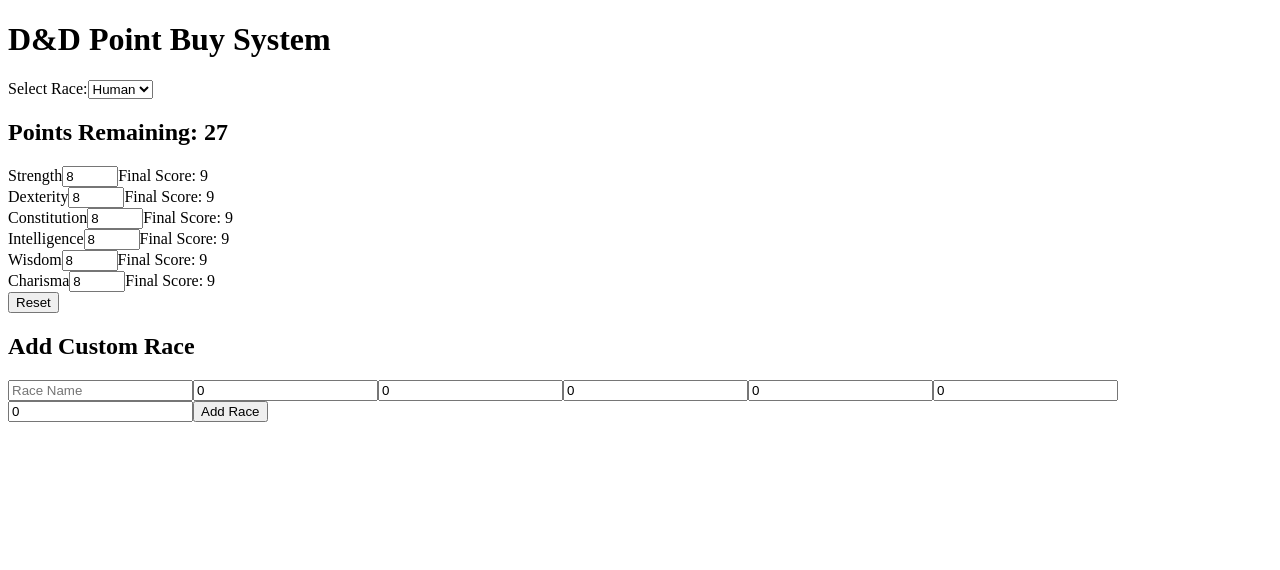
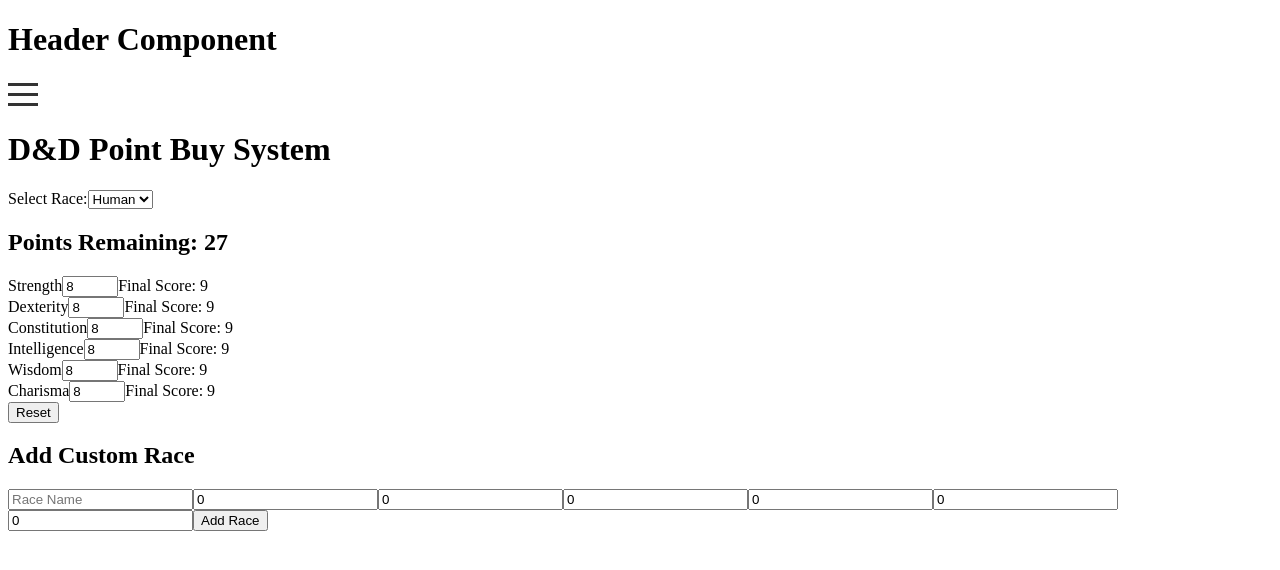
Before and after one commit to SusannaOs/DnDTool, a React app: page / in a window 1280 px wide. Built offline with nearby package versions, Linux system fonts and the light colour scheme.

Commit message:
added header and footer

```diff
--- a/public/index.html
+++ b/public/index.html
@@ -2,7 +2,8 @@
 <html lang="en">
   <head>
     <meta charset="utf-8" />
-    <title>React App</title>
+    <meta name="viewport" content="width=device-width, initial-scale=1.0">
+    <title>DnD Tools</title>
   </head>
   <body>
     <div id="root"></div>
--- a/src/index.js
+++ b/src/index.js
@@ -4,6 +4,7 @@
 import { HashRouter as Router, Routes, Route } from 'react-router-dom';
 import CombatTracker from './js/Pages/CombatTracker';
 import PointBuy from './js/Pages/PointBuy';
+import Home from './js/Pages/Home';
 
 const root = ReactDOM.createRoot(document.getElementById('root'));
 root.render(
@@ -11,7 +12,8 @@
     <Router>
       <Routes>
         <Route path="/" element={<PointBuy />} />
-        <Route path="/Tracker" element={<CombatTracker/>}/>
+        <Route path="/CombatTracker" element={<CombatTracker />} />
+        <Route path="/Home" element={<Home />}/>
       </Routes>
     </Router>
   </React.StrictMode>
--- /dev/null
+++ b/src/js/Components/Header.js
@@ -0,0 +1,47 @@
+import React, { useState } from "react";
+
+function Header() {
+  const [isOpen, setIsOpen] = useState(false);
+
+  const toggleMenu = () => {
+    setIsOpen(!isOpen);
+  };
+
+  const closeMenu = () => {
+    setIsOpen(false);
+  };
+
+  return (
+    <div>
+      <header>
+        <h1>Header Component</h1>
+      </header>
+      <div>
+        <div className="burger-menu" onClick={toggleMenu}>
+          <div className={`bar ${isOpen ? "open" : ""}`}></div>
+          <div className={`bar ${isOpen ? "open" : ""}`}></div>
+          <div className={`bar ${isOpen ? "open" : ""}`}></div>
+        </div>
+        <nav className={`nav-menu ${isOpen ? "open" : ""}`}>
+          <button className="close-button" onClick={closeMenu}>
+            X
+          </button>
+          <a href="/" className="menu-item">
+            Home
+          </a>
+          <a href="/about" className="menu-item">
+            About
+          </a>
+          <a href="/services" className="menu-item">
+            Services
+          </a>
+          <a href="/contact" className="menu-item">
+            Contact
+          </a>
+        </nav>
+      </div>
+    </div>
+  );
+}
+
+export default Header;
--- a/src/js/Pages/Home.js
+++ b/src/js/Pages/Home.js
@@ -0,0 +1,9 @@
+function Home() {
+    return (
+      <div className="Home">
+        <title>Home</title>
+      </div>
+    );
+  }
+
+  export default Home;
--- a/src/js/Pages/PointBuy.js
+++ b/src/js/Pages/PointBuy.js
@@ -1,4 +1,5 @@
-import React, { useState } from 'react';
+import React, { useState } from "react";
+import Header from "../Components/Header";
 
 const pointCost = {
   8: 0,
@@ -8,13 +9,34 @@
   12: 4,
   13: 5,
   14: 7,
-  15: 9
+  15: 9,
 };
 
 const initialRaces = {
-  human: { strength: 1, dexterity: 1, constitution: 1, intelligence: 1, wisdom: 1, charisma: 1 },
-  elf: { strength: 0, dexterity: 2, constitution: 0, intelligence: 0, wisdom: 1, charisma: 0 },
-  dwarf: { strength: 0, dexterity: 0, constitution: 2, intelligence: 0, wisdom: 1, charisma: 0 }
+  human: {
+    strength: 1,
+    dexterity: 1,
+    constitution: 1,
+    intelligence: 1,
+    wisdom: 1,
+    charisma: 1,
+  },
+  elf: {
+    strength: 0,
+    dexterity: 2,
+    constitution: 0,
+    intelligence: 0,
+    wisdom: 1,
+    charisma: 0,
+  },
+  dwarf: {
+    strength: 0,
+    dexterity: 0,
+    constitution: 2,
+    intelligence: 0,
+    wisdom: 1,
+    charisma: 0,
+  },
 };
 
 const initialScores = {
@@ -23,20 +45,31 @@
   constitution: 8,
   intelligence: 8,
   wisdom: 8,
-  charisma: 8
+  charisma: 8,
 };
 
-const initialNewRace = { name: '', strength: 0, dexterity: 0, constitution: 0, intelligence: 0, wisdom: 0, charisma: 0 };
+const initialNewRace = {
+  name: "",
+  strength: 0,
+  dexterity: 0,
+  constitution: 0,
+  intelligence: 0,
+  wisdom: 0,
+  charisma: 0,
+};
 
-const App = () => {
+const Pointbuy = () => {
   const [scores, setScores] = useState(initialScores);
   const [points, setPoints] = useState(27);
-  const [selectedRace, setSelectedRace] = useState('human');
+  const [selectedRace, setSelectedRace] = useState("human");
   const [races, setRaces] = useState(initialRaces);
   const [newRace, setNewRace] = useState(initialNewRace);
 
   const calculatePoints = (newScores) => {
-    const totalPoints = Object.values(newScores).reduce((sum, score) => sum + pointCost[score], 0);
+    const totalPoints = Object.values(newScores).reduce(
+      (sum, score) => sum + pointCost[score],
+      0
+    );
     return 27 - totalPoints;
   };
 
@@ -63,7 +96,7 @@
   };
 
   const handleAddRace = () => {
-    if (newRace.name.trim() === '') {
+    if (newRace.name.trim() === "") {
       return;
     }
     setRaces((prevRaces) => ({
@@ -74,8 +107,8 @@
         constitution: newRace.constitution,
         intelligence: newRace.intelligence,
         wisdom: newRace.wisdom,
-        charisma: newRace.charisma
-      }
+        charisma: newRace.charisma,
+      },
     }));
     setNewRace(initialNewRace);
   };
@@ -83,17 +116,21 @@
   const handleReset = () => {
     setScores(initialScores);
     setPoints(27);
-    setSelectedRace('human');
+    setSelectedRace("human");
   };
 
   return (
-    <div className="App">
+    <div>
+      <Header />
+      <div className="Pointbuy">
         <h1>D&D Point Buy System</h1>
         <div>
           <label htmlFor="race">Select Race:</label>
           <select id="race" value={selectedRace} onChange={handleRaceChange}>
-          {Object.keys(races).map(race => (
-            <option key={race} value={race}>{race.charAt(0).toUpperCase() + race.slice(1)}</option>
+            {Object.keys(races).map((race) => (
+              <option key={race} value={race}>
+                {race.charAt(0).toUpperCase() + race.slice(1)}
+              </option>
             ))}
           </select>
         </div>
@@ -112,7 +149,13 @@
         <button onClick={handleReset}>Reset</button>
         <h2>Add Custom Race</h2>
         <div className="custom-race-form">
-        <input type="text" name="name" value={newRace.name} onChange={handleNewRaceChange} placeholder="Race Name" />
+          <input
+            type="text"
+            name="name"
+            value={newRace.name}
+            onChange={handleNewRaceChange}
+            placeholder="Race Name"
+          />
           {Object.keys(scores).map((ability) => (
             <input
               key={ability}
@@ -120,10 +163,13 @@
               name={ability}
               value={newRace[ability]}
               onChange={handleNewRaceChange}
-            placeholder={ability.charAt(0).toUpperCase() + ability.slice(1) + " Modifier"}
+              placeholder={
+                ability.charAt(0).toUpperCase() + ability.slice(1) + " Modifier"
+              }
             />
           ))}
           <button onClick={handleAddRace}>Add Race</button>
+        </div>
       </div>
     </div>
   );
@@ -149,4 +195,4 @@
   </div>
 );
 
-export default App;
+export default Pointbuy;
--- /dev/null
+++ b/src/sass/components/_header.scss
@@ -0,0 +1,71 @@
+$burger-color: #333;
+$menu-color: white;
+$hover-color: #ccc;
+
+.burger-menu {
+  display: flex;
+  flex-direction: column;
+  justify-content: space-around;
+  width: 30px;
+  height: 30px;
+  cursor: pointer;
+  z-index: 10;
+
+  .bar {
+    width: 30px;
+    height: 3px;
+    background-color: $burger-color;
+    transition: transform 0.3s, opacity 0.3s;
+
+    &.open:nth-child(1) {
+      transform: translateY(9px) rotate(45deg);
+    }
+
+    &.open:nth-child(2) {
+      opacity: 0;
+    }
+
+    &.open:nth-child(3) {
+      transform: translateY(-9px) rotate(-45deg);
+    }
+  }
+}
+
+.nav-menu {
+  position: fixed;
+  top: 0;
+  left: -100%;
+  width: 200px;
+  height: 100%;
+  background-color: $burger-color;
+  color: $menu-color;
+  display: flex;
+  flex-direction: column;
+  justify-content: center;
+  align-items: center;
+  transition: left 0.3s;
+
+  &.open {
+    left: 0;
+  }
+  .close-button {
+    position: absolute;
+    top: 10px;
+    right: 10px;
+    background-color: transparent;
+    border: none;
+    color: #fff;
+    font-size: 1.5rem;
+    cursor: pointer;
+}
+  .menu-item {
+    padding: 10px 0;
+    text-decoration: none;
+    color: $menu-color;
+    font-size: 18px;
+
+    &:hover {
+      color: $hover-color;
+    }
+  }
+}
--- a/src/sass/index.scss
+++ b/src/sass/index.scss
@@ -1 +1,5 @@
-@use "pages/combatTracker"
+@use "components/header";
+
+@use "pages/pointBuy";
+
+@use "utilities/mixins";
```
Also changed, not shown: src/js/Components/Footer.js (added, +10 -0 lines), src/index.css, src/sass/base/_typography.scss (deleted), src/sass/components/_footer.scss (added), src/sass/layout/_footer.scss (deleted), src/sass/layout/_grid.scss (deleted), src/sass/layout/_header.scss (deleted), src/sass/layout/_navigation.scss (deleted), src/sass/layout/_sidebar.scss (deleted), src/sass/themes/_theme.scss (deleted), src/sass/utilities/_typography.scss (added), src/sass/vendors/_bootstrap.scss (deleted). Lines whose indentation alone changed are shown as unchanged.
